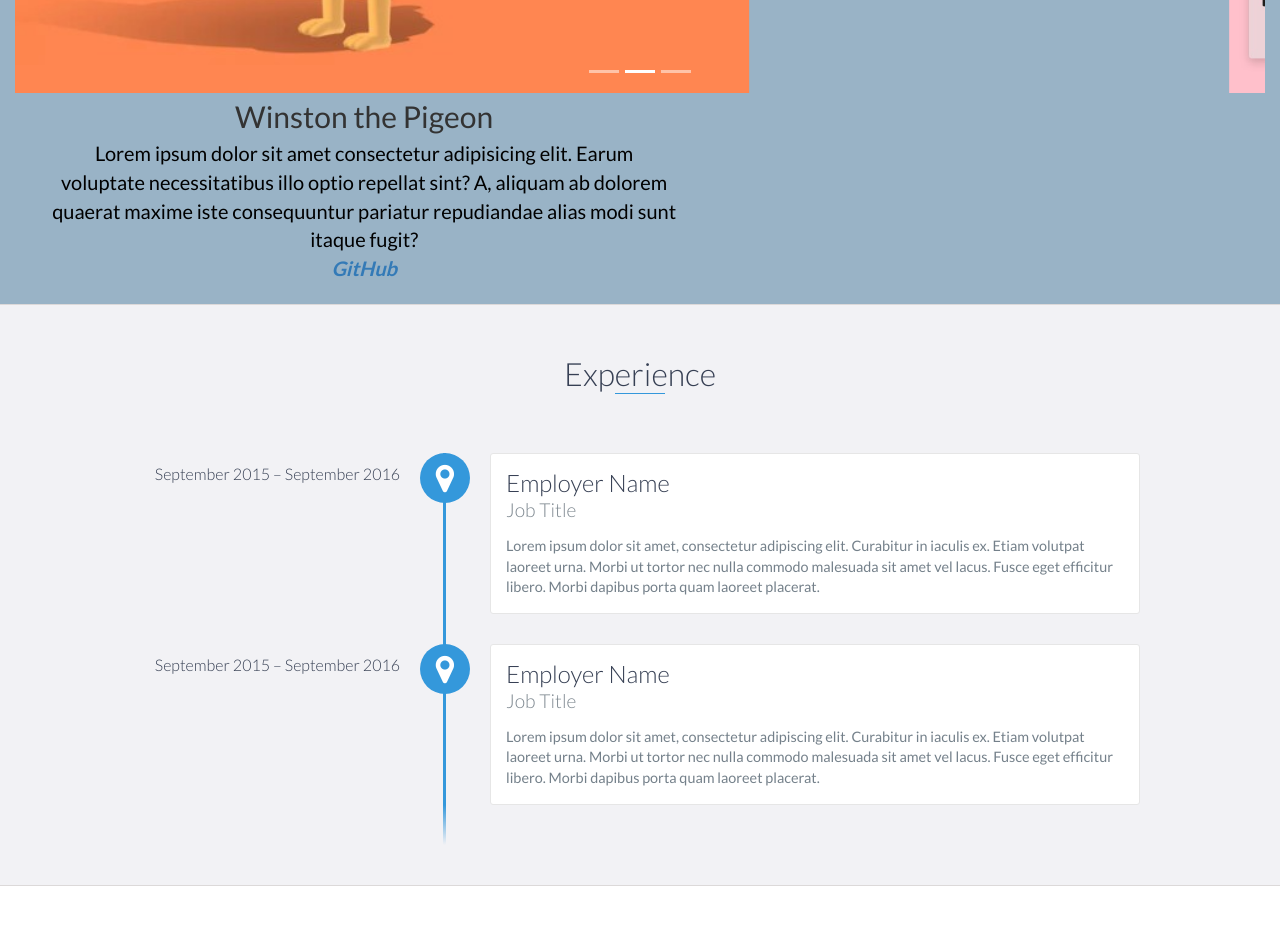
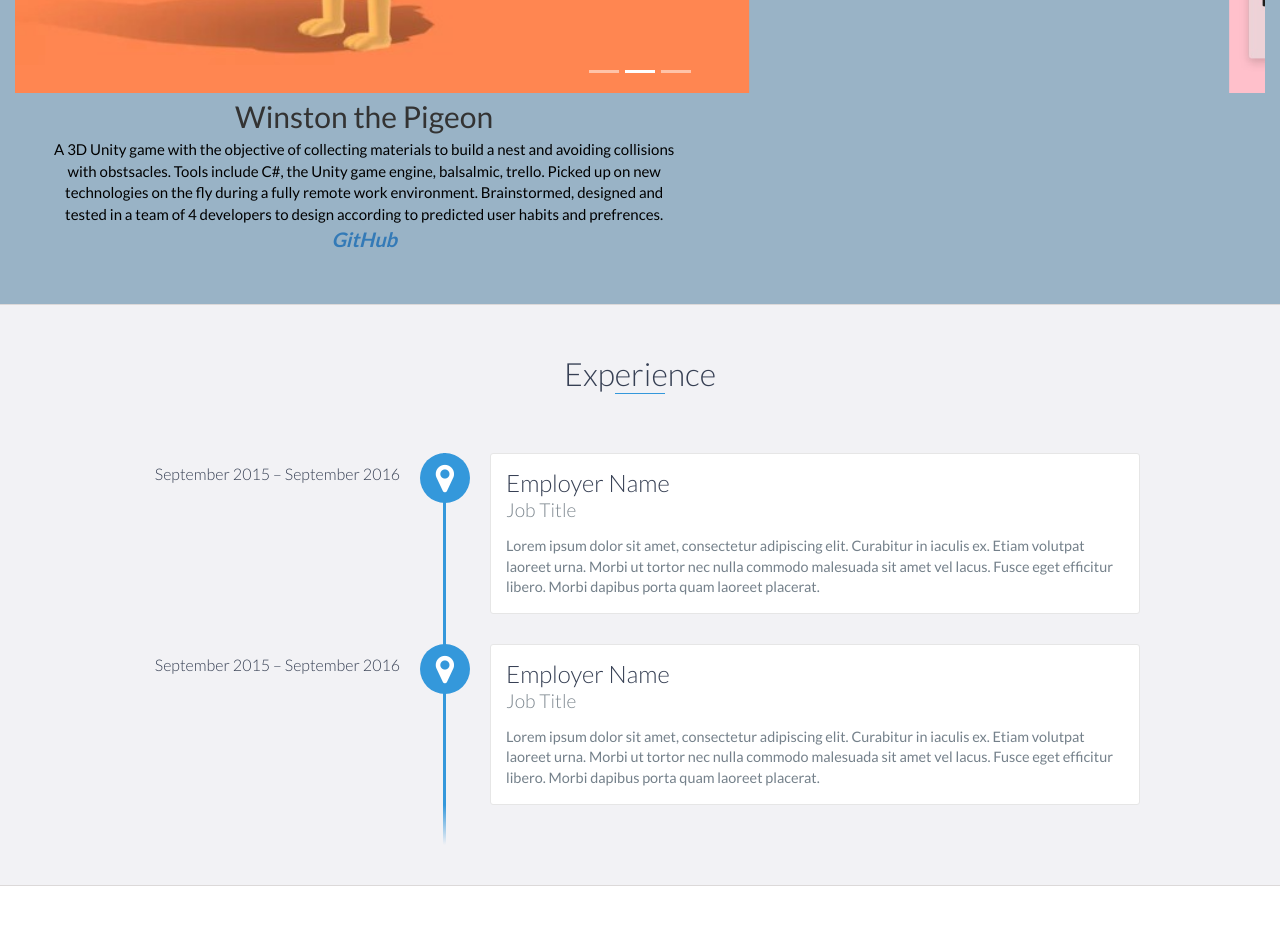
Before and after one commit to TaranowskiJo/TaranowskiJo.github.io, a website: page index.html in a window 1280 px wide. Shown: the part 1980-2905 px from the top of the page. Drawn offline with nearby package versions, Linux system fonts and the light colour scheme.

Commit message:
summaries

```diff
--- a/css/styles.css
+++ b/css/styles.css
@@ -18,7 +18,7 @@ body{font-family:'Lato', sans-serif;font-size:16px}body.active{overflow:hidden;z
     font-size: 30px;
 }
 .img-cap {
-    font-size: 20px;
+    font-size: 15px;
     color: black;
     width: 50%;
     margin: 0 auto;
--- a/index.html
+++ b/index.html
@@ -128,7 +128,7 @@ After completing the Coding Dojo full-time 14 week program, I am continuing to g
                         <img class="slide" src="images\winston.jpg" alt="First slide">
                         <div class="d-none d-md-block">
                             <h5 class="img-head">Winston the Pigeon</h5>
-                            <p class="img-cap"> Lorem ipsum dolor sit amet consectetur adipisicing elit. Earum voluptate necessitatibus illo optio repellat sint? A, aliquam ab dolorem quaerat maxime iste consequuntur pariatur repudiandae alias modi sunt itaque fugit?</p>
+                            <p class="img-cap">A 3D Unity game with the objective of collecting materials to build a nest and avoiding collisions with obstsacles. Tools include C#, the Unity game engine, balsalmic, trello. Picked up on new technologies on the fly during a fully remote work environment. Brainstormed, designed and tested in a team of 4 developers to design according to predicted user habits and prefrences.</p>
                             <p class = "git-link"><a href="#"> GitHub </a></p>
                         </div>
                     </div>
@@ -136,20 +136,20 @@ After completing the Coding Dojo full-time 14 week program, I am continuing to g
                         <img class="slide" src="images\onlycatsDash.jpg" alt="Second slide">
                         <div class="d-none d-md-block">
                             <h5 class="img-head">Only Cats</h5>
-                            <p class="img-cap">Lorem ipsum dolor sit amet consectetur adipisicing elit. Earum voluptate necessitatibus illo optio repellat sint? A, aliquam ab dolorem quaerat maxime iste consequuntur pariatur repudiandae alias modi sunt itaque fugit?</p>
+                            <p class="img-cap">A website designed for sharing cat photos using the MERN web development stack. Allows users the ability to input urls directly into post creation along with input validations. Other tools include the bootstrap library, custom css modifications, followed by deployment on AWS.</p>
                             <p class = "git-link"><a href="#"> GitHub </a></p>
                         </div>
                     </div>
                     <div class="carousel-item">
                         <img class="slide" src="images\winston.jpg" alt="Third slide">
                         <div class="d-none d-md-block">
-                            <h5 class="img-head">My Caption Title (1st Image)</h5>
-                            <p class="img-cap">Lorem ipsum dolor sit amet consectetur adipisicing elit. Earum voluptate necessitatibus illo optio repellat sint? A, aliquam ab dolorem quaerat maxime iste consequuntur pariatur repudiandae alias modi sunt itaque fugit?</p>
+                            <h5 class="img-head">DoDrops</h5>
+                            <p class="img-cap">A React Dnd website designed using the MERN stack to create a to-do list site. Incorporated drag & drop hook to create an interesting online planner for users whom struggle with organization and planning. </p>
                             <p class = "git-link"><a href="#"> GitHub </a></p>
                         </div>
                     </div>
                     <div class="carousel-item">
-                        <img class="slide" src="images\winston.jpg" alt="Third slide">
+                        <img class="slide" src="https://media.istockphoto.com/vectors/coming-soon-lettering-coming-soon-for-promotion-advertisement-sale-vector-id1221240925?k=20&m=1221240925&s=612x612&w=0&h=HX77CIwJ34u7qUMpI_W5z4dDnEbHGv66mGXVTpIccv8=" alt="Third slide">
                         <div class="d-none d-md-block">
                             <h5 class="img-head">CyberPet</h5>
                             <p class="img-cap">Coming Soon!</p>
```
